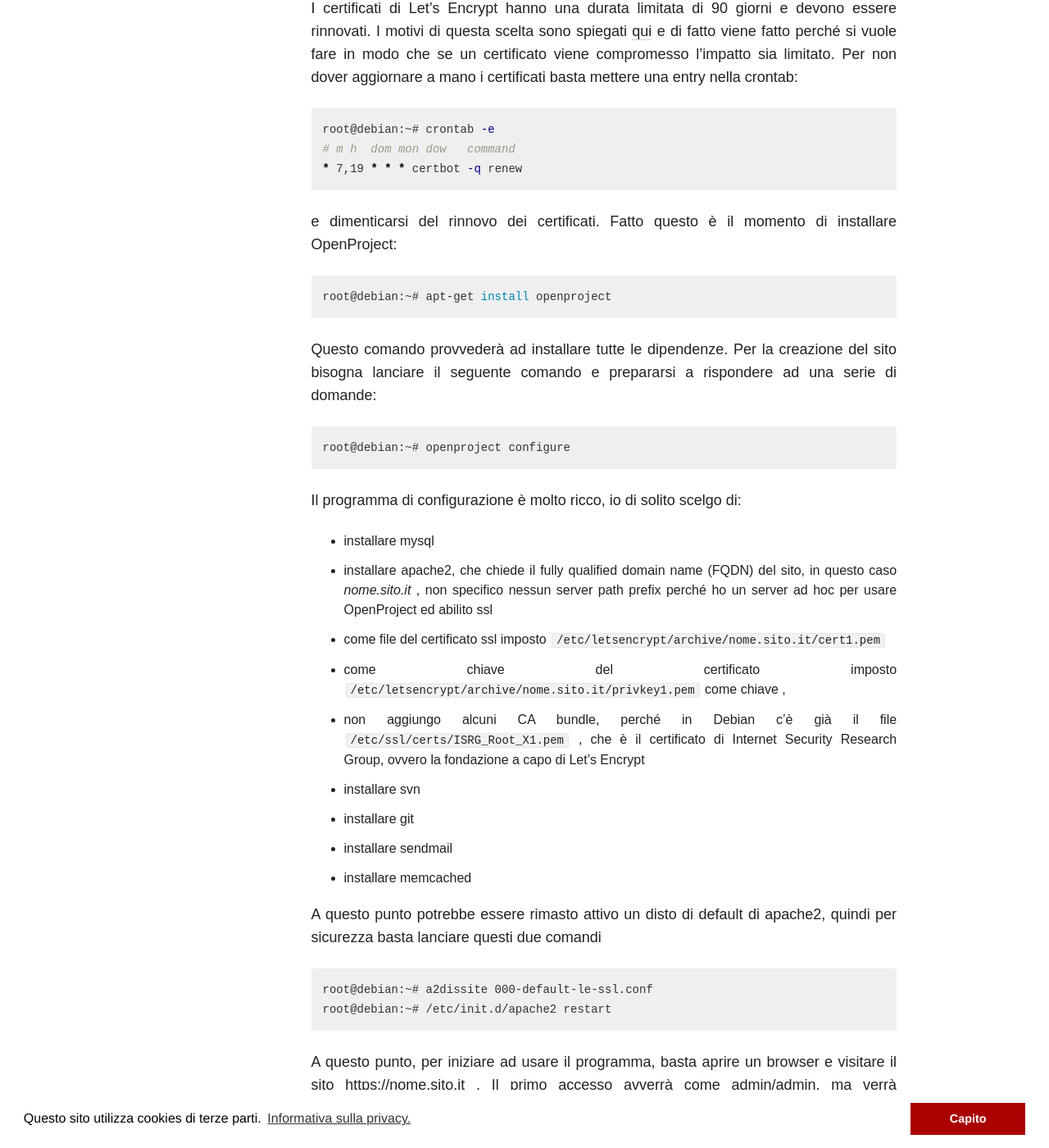
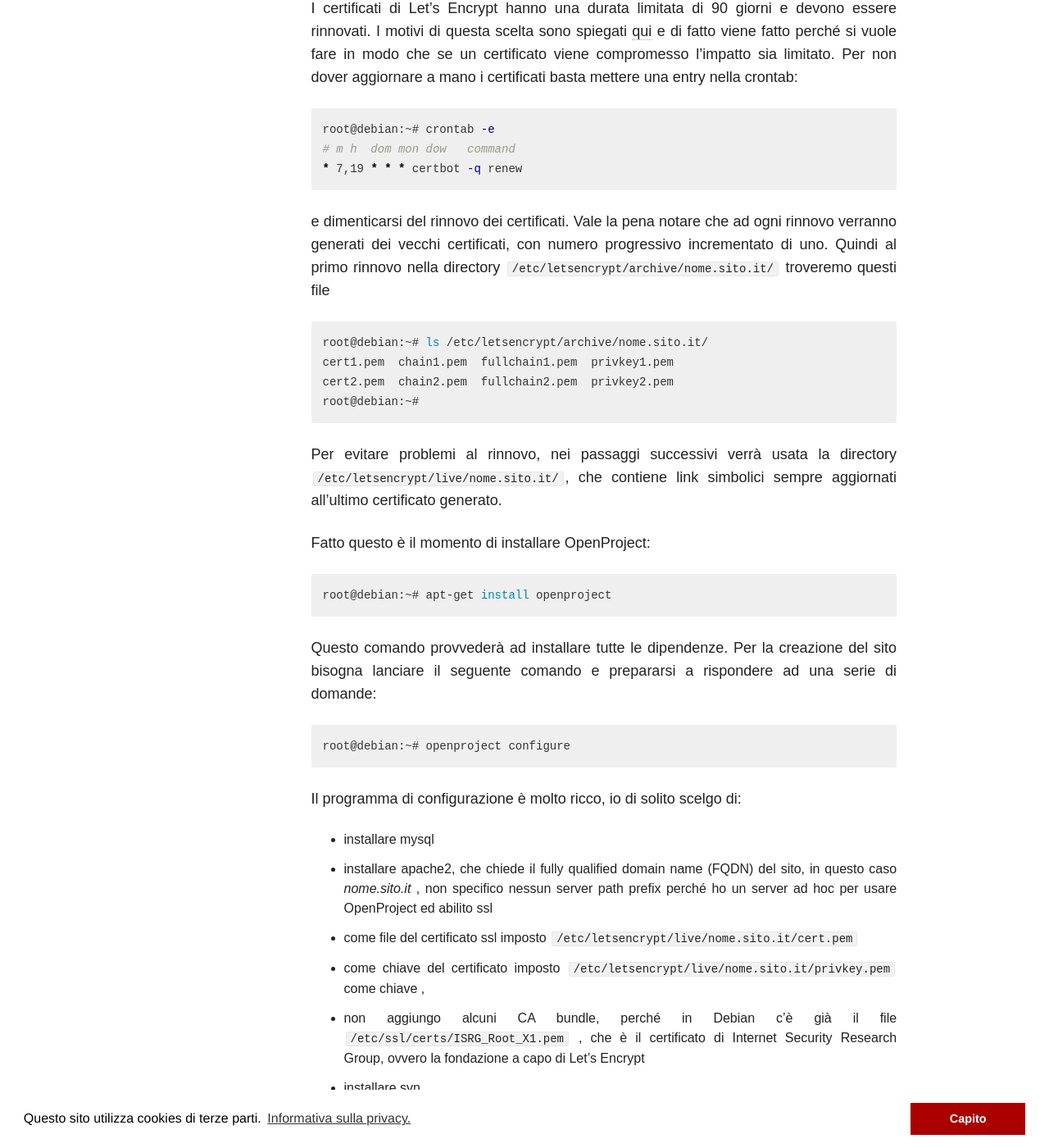
Before and after one commit to ocampana/ocampana.github.io, a Jekyll site: the page built from _posts/blog/2017-09-27-openproject-debian-jessie.md, in a window 1280 px wide and 1400 px high, scrolled down 2220 px. Shown: the whole window at 82% size. Built offline with Jekyll 4.4.1, drawn with Linux system fonts in a browser that asks for light colours; nearby versions of some CDN libraries; some of the changed text lies outside the part shown.

Commit message:
Modificato l'articolo dopo la scoperta dei problemi di openproject

````diff
--- a/_posts/blog/2017-09-27-openproject-debian-jessie.md
+++ b/_posts/blog/2017-09-27-openproject-debian-jessie.md
@@ -62,7 +62,18 @@
 * 7,19 * * * certbot -q renew
 ```
 
-e dimenticarsi del rinnovo dei certificati. Fatto questo è il momento di installare OpenProject:
+e dimenticarsi del rinnovo dei certificati. Vale la pena notare che ad ogni rinnovo verranno generati dei vecchi certificati, con numero progressivo incrementato di uno. Quindi al primo rinnovo nella directory `/etc/letsencrypt/archive/nome.sito.it/` troveremo questi file
+
+```bash
+root@debian:~# ls /etc/letsencrypt/archive/nome.sito.it/
+cert1.pem  chain1.pem  fullchain1.pem  privkey1.pem
+cert2.pem  chain2.pem  fullchain2.pem  privkey2.pem
+root@debian:~#
+```
+
+Per evitare problemi al rinnovo, nei passaggi successivi verrà usata la directory `/etc/letsencrypt/live/nome.sito.it/`, che contiene link simbolici sempre aggiornati all'ultimo certificato generato.
+
+Fatto questo è il momento di installare OpenProject:
 
 ```bash
 root@debian:~# apt-get install openproject
@@ -78,8 +89,8 @@
 Il programma di configurazione è molto ricco, io di solito scelgo di:
 * installare mysql
 * installare apache2, che chiede il fully qualified domain name (FQDN) del sito, in questo caso _nome.sito.it_ , non specifico nessun server path prefix perché ho un server ad hoc per usare OpenProject ed abilito ssl
-* come file del certificato ssl imposto `/etc/letsencrypt/archive/nome.sito.it/cert1.pem`
-* come chiave del certificato imposto `/etc/letsencrypt/archive/nome.sito.it/privkey1.pem` come chiave ,
+* come file del certificato ssl imposto `/etc/letsencrypt/live/nome.sito.it/cert.pem`
+* come chiave del certificato imposto `/etc/letsencrypt/live/nome.sito.it/privkey.pem` come chiave ,
 * non aggiungo alcuni CA bundle, perché in Debian c'è già il file `/etc/ssl/certs/ISRG_Root_X1.pem` , che è il certificato di Internet Security Research Group, ovvero la fondazione a capo di Let's Encrypt
 * installare svn
 * installare git
````
Also changed, not shown: other parts of _posts/blog/2017-09-27-openproject-debian-jessie.md (+1 -1 lines).
